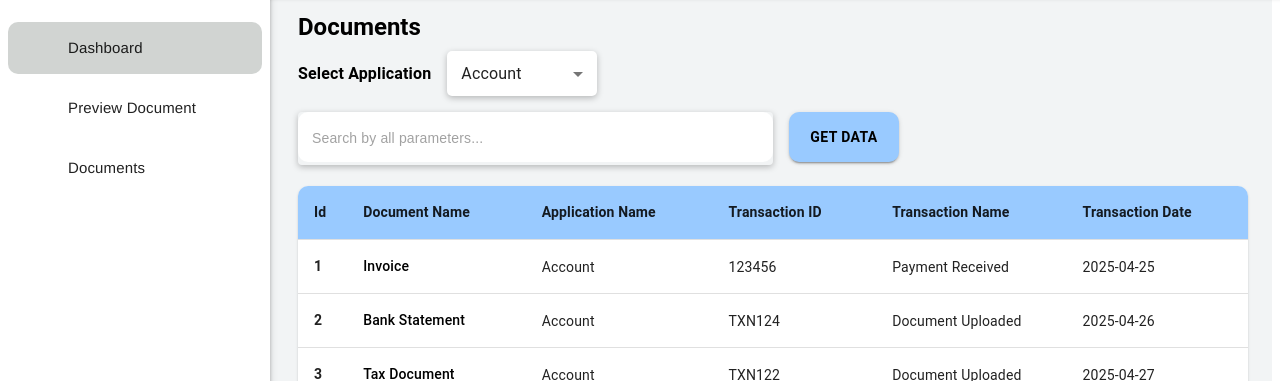
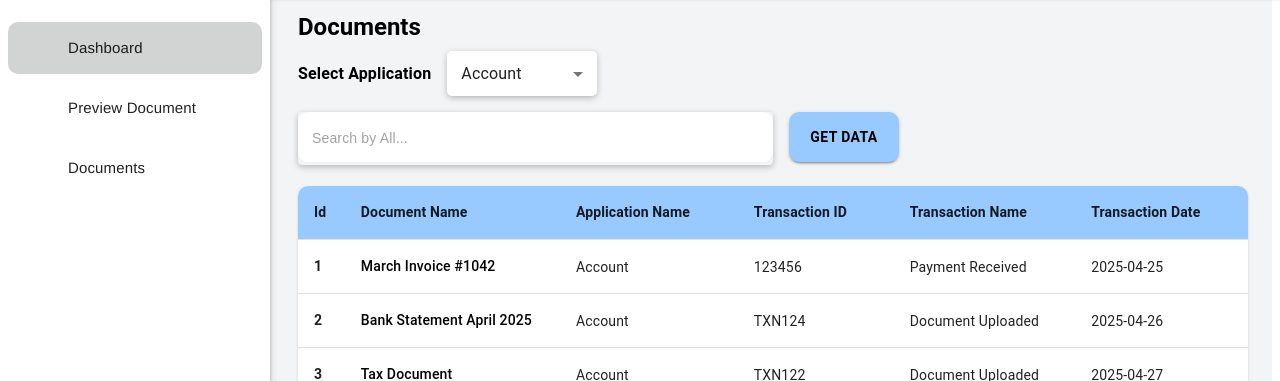
Before and after one commit to snehalku/Document-Management-System, a React (Vite) app: page /dashboard in a window 1280 px wide. Shown: the part 83-464 px from the top of the page. Built offline with nearby package versions, Linux system fonts and the light colour scheme; some icons are missing.

Commit message:
cosmetic changes

```diff
--- a/src/Pages/Dashboard.jsx
+++ b/src/Pages/Dashboard.jsx
@@ -37,7 +37,7 @@ const pump_report = "your-pdf-url-or-path"; // Replace with your actual file
 const projectData = [
   {
     id: 1,
-    documentName: "Invoice",
+    documentName: "March Invoice #1042",
     applicationName: "Account",
     // transactionId: "TXN123",
     transactionId: "123456",
@@ -49,7 +49,7 @@ const projectData = [
   },
   {
     id: 2,
-    documentName: "Bank Statement",
+    documentName: "Bank Statement April 2025",
     applicationName: "Account",
     transactionId: "TXN124",
     transactionName: "Document Uploaded",
@@ -166,7 +166,7 @@ const Dashboard = () => {
           //   justifyContent="space-between"
         >
           <TextField
-            placeholder="Search by all parameters..."
+            placeholder="Search by All..."
             variant="outlined"
             sx={{
               width: "50%",
```
